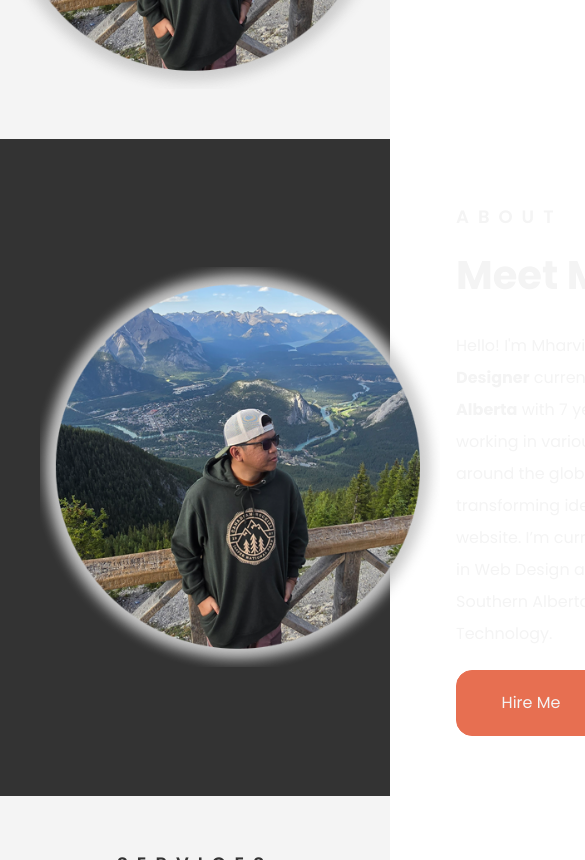
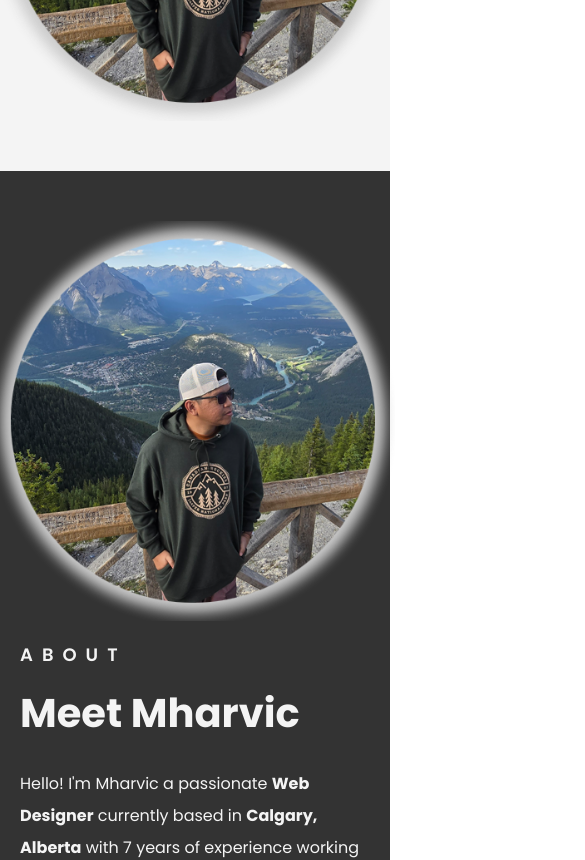
Before and after one commit to mharvic/mharvic.github.io, a plain HTML site: page index.html in a window 390 px wide. Shown: the part 1140-2000 px from the top of the page, 585 px wide, since content can reach past the window. Drawn offline with Linux system fonts and the light colour scheme; a web font is replaced by a local one.

Commit message:
Updated style.css
+ Line 388: Added gap: 2rem; #about .container

~ Line 427: Updated .about .contain to #about .container.

```diff
--- a/styles.css
+++ b/styles.css
@@ -385,6 +385,7 @@ footer .container{
         flex-direction: column;
         height: 100%;
         padding: 50px 20px;
+        gap: 2rem;
     }
 
     .navbar .container{
@@ -424,7 +425,7 @@ footer .container{
         max-width:300px;
     }
 
-    .about .container{
+    #about .container{
         flex-direction:column;
         padding: 50px 20px;
     }
```
